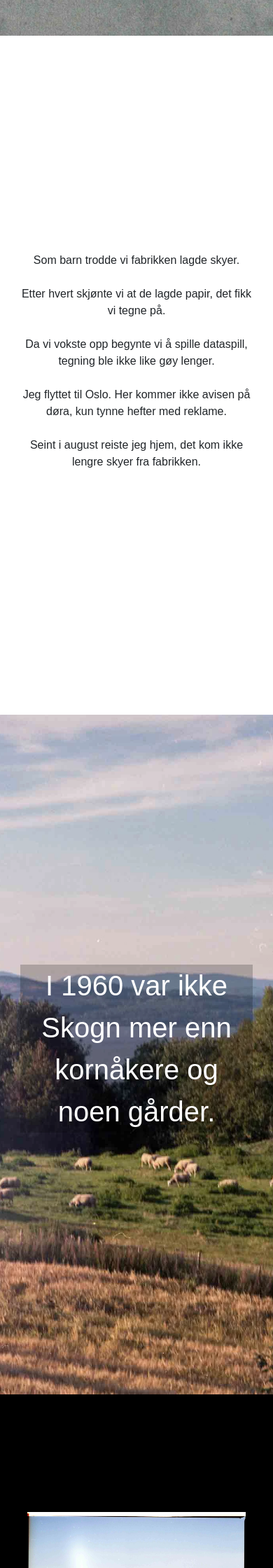
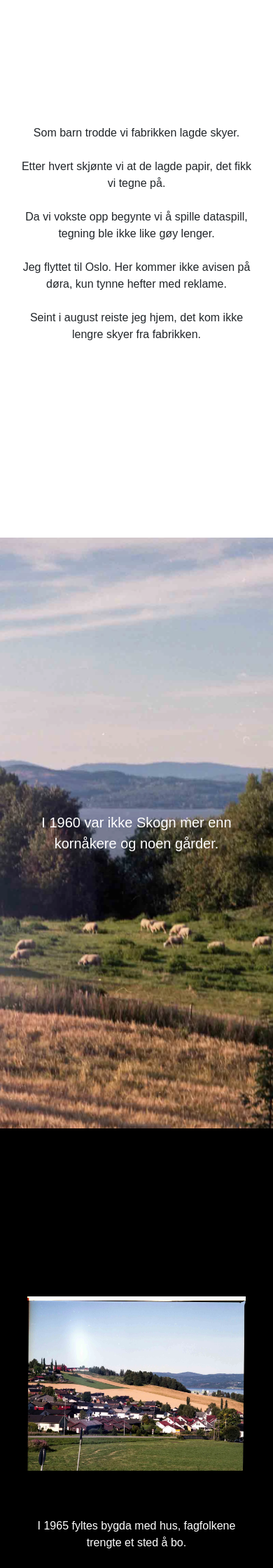
Before and after one commit to bekkos/wacker-release, a Flask app: template templates/article01.html in a window 390 px wide. Shown: the part 920-3160 px from the top of the page at 70% size. Run offline with Flask 2, Linux system fonts and the light colour scheme; the template is opened without the code that fills it, so the values that code supplies are empty; some libraries are stand-ins or nearby versions; some web fonts are replaced.

Commit message:
22.06.21

```diff
--- a/static/css/general.css
+++ b/static/css/general.css
@@ -92,6 +92,8 @@ a {
 
 
 
+
+
 /* MEDIA QUERIES */
 
 @media (max-width: 480px) {
--- /dev/null
+++ b/static/css/wFramework-general.css
@@ -0,0 +1,302 @@
+@import url("https://use.typekit.net/oxe7unb.css");
+/* GENERAL */
+* {
+    margin: 0;
+    padding: 0;
+    overflow-x: hidden;
+    font-family: 'adobe-bengali', sans-serif;
+    font-weight: 400;
+}
+
+.base {
+    width: 100%;
+    min-height: 100vh;
+}
+
+.stage {
+    width: 100%;
+    min-height: 100vh;
+}
+
+.credit {
+    width: 100%;
+}
+
+.back-button {
+    width: 100px;
+    height: 26px;
+    line-height: 26px;
+    background-color: white;
+    position: fixed;
+    top: 5px;
+    left: 5px;
+    display: flex;
+    justify-content: center;
+    align-items: center;
+    border-radius: 3px;
+    opacity: 0.2;
+    transition-duration: 1s;
+}
+
+.back-button:hover {
+    opacity: 1;
+    transition-duration: 1s;
+}
+
+/* --- */
+
+/* TEXT STYLE */
+.t-white {
+    color: white;
+}
+
+.t-black {
+    color: black;
+}
+
+.t-red {
+    color: red;
+}
+
+.t-bg-black {
+    background-color: rgba(0,0,0,0.4);
+    padding: 1vh 1vw;
+}
+
+.t-bg-white {
+    background-color: rgba(255,255,255,0.4);
+    padding: 1vh 1vw;
+}
+
+/* --- */
+
+/* BACKGROUND */
+.bg-white {
+    background-color: white;
+}
+
+.bg-black {
+    background-color: black;
+}
+
+.bg-image {
+    background-position: center;
+    background-size: cover;
+    background-repeat: no-repeat;
+}
+/* --- */
+
+/* TITLE CARD */
+.title {
+    display: flex;
+    justify-content: center;
+    align-items: center;
+    text-align: center;
+
+}
+
+.title h1 {
+    font-weight: 500 !important;
+    font-family: 'Avory-i-latin', sans-serif;
+    overflow-y: hidden;
+}
+/* --- */
+
+/* TEXT AND IMAGE */
+.text-image {
+    display: flex;
+    justify-content: space-around;
+    align-items: center;
+}
+
+.text-image img {
+    width: 30%;
+    object-fit: contain;
+}
+
+.text-image p {
+    width: 50%;
+    text-align: center;
+}
+/* --- */
+
+/* TEXT ONLY */
+.text {
+    display: flex;
+    justify-content: center;
+    align-items: center;
+    flex-wrap: wrap;
+    flex-direction: column;
+}
+
+.text p {
+    width: 50%;
+    margin: 2vh 0;
+    text-align: center;
+}
+/* --- */
+
+
+/* FONT SIZES */
+.t-small {
+    font-size: 1rem;
+}
+
+.t-medium-small {
+    font-size: 1.25rem;
+}
+
+.t-medium {
+    font-size: 1.5rem;
+}
+
+.t-medium-large {
+    font-size: 1.75rem;
+}
+
+.t-large {
+    font-size: 2rem;
+}
+
+/* --- */
+
+
+@media screen and (max-width: 1100px) {
+    .text-image {
+        justify-content: center;
+        align-items: center;
+        flex-direction: column;
+        flex-wrap: wrap;
+    }
+
+    .text-image img {
+        width: 70%;
+        object-fit: contain;
+    }
+
+    .text-image p {
+        width: 70%;
+        margin: 2vh;
+    }
+
+    .text p {
+        width: 70%;
+    }
+}
+
+@media screen and (max-width: 820px) {
+    .stage {
+        min-height: 100vh;
+    }
+
+    .text-image img {
+        width: 80%;
+        object-fit: contain;
+    }
+
+    .text-image p {
+        width: 85%;
+    }
+}
+
+@media screen and (max-width: 650px) {
+    .t-small {
+        font-size: 1rem;
+    }
+
+    .t-medium-small {
+        font-size: 1rem;
+    }
+
+    .t-medium {
+        font-size: 1.25rem;
+    }
+
+    .t-medium-large {
+        font-size: 1.50rem;
+    }
+
+    .t-large {
+        font-size: 1.75rem;
+    }
+}
+
+@media screen and (max-width: 530px) {
+    .text-image img {
+        margin: 4vh 0;
+    }
+
+    .text-image p {
+        margin: 4vh 0;
+    }
+
+    .t-small {
+        font-size: 1rem;
+    }
+
+    .t-medium-small {
+        font-size: 1rem;
+    }
+
+    .t-medium {
+        font-size: 1rem;
+    }
+
+    .t-medium-large {
+        font-size: 1.25rem;
+    }
+
+    .t-large {
+        font-size: 1.50rem;
+    }
+}
+
+@media screen and (max-width: 450px) {
+    .text p {
+        width: 85%;
+    }
+
+    .t-small {
+        font-size: 1rem;
+    }
+
+    .t-medium-small {
+        font-size: 1rem;
+    }
+
+    .t-medium {
+        font-size: 1rem;
+    }
+
+    .t-medium-large {
+        font-size: 1rem;
+    }
+
+    .t-large {
+        font-size: 1.25rem;
+    }
+}
+
+@media screen and (max-width: 370px) {
+
+
+    .t-small {
+        font-size: 1rem;
+    }
+
+    .t-medium-small {
+        font-size: 1rem;
+    }
+
+    .t-medium {
+        font-size: 1rem;
+    }
+
+    .t-medium-large {
+        font-size: 1rem;
+    }
+
+    .t-large {
+        font-size: 1rem;
+    }
+}
--- a/templates/article01.html
+++ b/templates/article01.html
@@ -1,26 +1,26 @@
 {% extends 'layout.html' %}
 
 {% block head %}
-<link rel="stylesheet" href="{{ url_for('static', filename='css/general-article.css') }}">
-<link rel="stylesheet" href="{{ url_for('static', filename='css/artikler/article01.css') }}">
-<script>
-    function back() {
-        window.location.href = "./";
-    }
-</script>
+<link rel="stylesheet" href="{{ url_for('static', filename='css/wFramework-general.css') }}">
 <title>Der de lager skyer</title>
 {% endblock %}
 
 {% block body %}
 <!-- Link preview bilde, ikke fjern -->
 <img src="/static/images/article01/1.jpg" style="display:none;position: absolute; top:0;left:0;" alt="">
+<script>
+    function back() {
+        window.location.href = "/";
+    }
+</script>
 <div class="back-button" onclick="back();">
     <a>Tilbake</a>
 </div>
-<div class="stage fs-ct" id="one">
-    <h2 data-aos="fade-up" data-aos-duration="2000">Der de lager skyer</h2>
+<div class="base">
+    <div class="stage title bg-image t-large t-white" style="background-image: url('/static/images/article01/1.jpg');">
+        <h1 data-aos="fade-up" data-aos-duration="2000">Der de lager skyer</h1>
     </div>
-<div class="stage fs-ct" id="two">
+    <div class="stage text t-medium-small">
         <p data-aos="fade-up" data-aos-duration="2000">
             Som barn trodde vi fabrikken lagde skyer. <br><br>
             Etter hvert skjønte vi at de lagde papir, det fikk vi tegne på. <br><br>
@@ -30,20 +30,20 @@
         </p>
     </div>
 
-<div class="stage fs-ct" id="three">
+    <div class="stage bg-image text t-white t-large" style="background-image: url('/static/images/article01/2.jpg');">
         <p data-aos="fade-up" data-aos-duration="2000" data-aos-delay="500" class="white-text-p-bg">
             I 1960 var ikke Skogn mer enn kornåkere og noen gårder.
         </p>
     </div>
 
-<div class="stage img-and-text" id="four">
+    <div class="stage text-image bg-black t-white t-medium-large">
         <img src="/static/images/article01/3.jpg" alt="" data-aos="fade-right" data-aos-duration="2000" >
         <p data-aos="fade-left" data-aos-duration="2000" data-aos-delay="500" class="white-text-p-bg">
             I 1965 fyltes bygda med hus, fagfolkene trengte et sted å bo.
         </p>
     </div>
 
-<div class="stage fs-ct" id="five">
+    <div class="stage bg-image text t-white t-large" style="background-image: url('/static/images/article01/4.jpg');">
         <p data-aos="fade-up" data-aos-duration="2000" data-aos-delay="500" class="white-text-p-bg">
             Tidlig på 60-tallet ønsket en gruppe skogeiere å etablere
             fabrikken for å få omsetning av tømmeret sitt lokalt. <br>
@@ -52,7 +52,7 @@
         </p>
     </div>
 
-<div class="stage" id="six">
+    <div class="stage text t-black t-medium">
         <p data-aos="zoom-in" data-aos-duration="2000" data-aos-delay="0">
             Det er ikke før nå, i voksen alder, at jeg ser fabrikken for det den er.
             Den har alltid vært en bauta i bygda. Kom man kjørende fra nord eller sør
@@ -77,13 +77,13 @@
         </p>
     </div>
 
-<div class="stage fs-ct" id="seven">
+    <div class="stage title bg-image t-large t-white" style="background-image: url('/static/images/article01/5.jpg');">
         <h2 data-aos="fade-up" data-aos-duration="2000" data-aos-delay="500">
             Fabrikken var pensum på skolen
         </h2>
     </div>
 
-<div class="stage img-and-text" id="eight">
+    <div class="stage text-image bg-white t-medium">
         <img src="/static/images/article01/6.jpg" alt="" data-aos="fade-right" data-aos-duration="2000" >
         <p data-aos="fade-left" data-aos-duration="2000" data-aos-delay="500">
             "En dag jeg jobbet med pakkemaskinene kom det en barneskoleklasse.
@@ -93,7 +93,7 @@
         </p>
     </div>
 
-<div class="stage img-and-text" id="nine">
+    <div class="stage text-image bg-white t-medium">
         <p data-aos="fade-right" data-aos-duration="2000" data-aos-delay="500">
             Oskar Pettersen og jeg vokste opp sammen, vi lekte Lars Monsen og James Bond i skogen.
             <br>
@@ -107,7 +107,7 @@
         <img src="/static/images/article01/7.jpg" alt="" data-aos="fade-left" data-aos-duration="2000" >
     </div>
 
-<div class="stage img-and-text" id="ten">
+    <div class="stage text-image bg-white t-medium">
         <img src="/static/images/article01/8.jpg" alt="" data-aos="fade-right" data-aos-duration="2000" >
         <p data-aos="fade-left" data-aos-duration="2000" data-aos-delay="500">
             Vi spilte fotball mellom de gamle husene bygget for fagfolkene.
@@ -121,13 +121,13 @@
         </p>
     </div>
 
-<div class="stage fs-ct" id="eleven">
-    <h2 data-aos="fade-up" data-aos-duration="2000" data-aos-delay="500">
+    <div class="stage title bg-image t-large t-white" style="background-image: url('/static/images/article01/9.jpg');">
+        <h1 class="t-bg-black" data-aos="fade-up" data-aos-duration="2000" data-aos-delay="500">
             "Disse hendene bygde fabrikken"
-    </h2>
+        </h1>
     </div>
 
-<div class="stage img-and-text" id="twelve">
+    <div class="stage text-image t-medium t-black">
         <img src="/static/images/article01/10.jpg" alt="" data-aos="fade-right" data-aos-duration="2000" >
         <p data-aos="fade-left" data-aos-duration="2000" data-aos-delay="500">
             Viggo Tostrup er 87 år gammel, han kom til Skogn fra Danmark i 1950.
@@ -139,7 +139,7 @@
         </p>
     </div>
 
-<div class="stage img-and-text" id="thirteen">
+    <div class="stage text-image t-medium t-black">
         <p data-aos="fade-right" data-aos-duration="2000" data-aos-delay="500">
             "Han som hadde jobben før meg fikk en stein i hodet og døde da."
             <br><br>
@@ -148,9 +148,9 @@
         <img src="/static/images/article01/11.jpg" alt="" data-aos="fade-left" data-aos-duration="2000" >
     </div>
 
-<div class="stage fs-ct" id="fourteen"></div>
+    <div class="stage bg-image" style="background-image: url('/static/images/article01/12.jpg');"></div>
 
-<div class="stage img-and-text" id="fifteen">
+    <div class="stage text-image t-medium t-black" id="fifteen">
         <p data-aos="fade-right" data-aos-duration="2000" data-aos-delay="500">
             "Det snakker vi ikke om nei"
             <br><br>
@@ -163,7 +163,7 @@
         <img src="/static/images/article01/13.jpg" alt="" data-aos="fade-left" data-aos-duration="2000" >
     </div>
 
-<div class="stage img-and-text" id="sixteen">
+    <div class="stage text-image t-medium">
         <img src="/static/images/article01/14.jpg" alt="" data-aos="fade-right" data-aos-duration="2000" >
         <p data-aos="fade-left" data-aos-duration="2000" data-aos-delay="500">
             Fabrikken gikk fort fullt i mange tiår.
@@ -174,35 +174,35 @@
         </p>
     </div>
 
-<div class="stage" id="seventeen">
+    <div class="stage text t-large">
         <p data-aos="fade-up" data-aos-duration="2000" data-aos-delay="700">"Din farfar jobbet der også."</p>
     </div>
 
-<div class="stage fs-ct" id="eighteen">
+    <div class="stage bg-image text t-large t-black" style="background-image: url('/static/images/article01/15.jpg');">
         <p data-aos="fade-up" data-aos-duration="2000" data-aos-delay="500">Men etterhvert stoppet etterspørselen</p>
     </div>
     <div class="" id="spacer" style="height: 50px; background: black;">
         <!-- <p data-aos="fade-up" data-aos-duration="2000" data-aos-delay="500">Det ble mørketid for fabrikken</p> -->
     </div>
-<div class="stage fs-ct" id="nineteen">
-    <p data-aos="fade-up" data-aos-duration="2000" data-aos-delay="500">
-        2017: <span>-5%</span>
+    <div class="stage title bg-image t-large t-white" style="background-image: url('/static/images/article01/16.jpg');">
+        <p class="t-bg-black" data-aos="fade-up" data-aos-duration="2000" data-aos-delay="500">
+            2017: <span class="t-red">-5%</span>
         </p>
     </div>
 
-<div class="stage fs-ct" id="twenty">
-    <p data-aos="fade-up" data-aos-duration="2000" data-aos-delay="500">
-        2018: <span>-5%</span>
+    <div class="stage title bg-image t-large t-white" style="background-image: url('/static/images/article01/17.jpg');">
+        <p class="t-bg-black" data-aos="fade-up" data-aos-duration="2000" data-aos-delay="500">
+            2018: <span class="t-red">-5%</span>
         </p>
     </div>
 
-<div class="stage fs-ct" id="twentyone">
-    <p data-aos="fade-up" data-aos-duration="2000" data-aos-delay="500">
-        2019: <span>-7%</span>
+    <div class="stage title bg-image t-large t-white" style="background-image: url('/static/images/article01/18.jpg');">
+        <p class="t-bg-black" data-aos="fade-up" data-aos-duration="2000" data-aos-delay="500">
+            2019: <span class="t-red">-7%</span>
         </p>
     </div>
 
-<div class="stage" id="twentytwo">
+    <div class="stage bg-black text t-white t-medium">
         <p data-aos="fade-up" data-aos-duration="2000" data-aos-delay="500">
             Så i 2020 kom covid-19, markedet stagnerte og lagrene fyltes opp.
             <br><br>
@@ -214,7 +214,7 @@
         </p>
     </div>
 
-<div class="stage img-and-text" id="twentythree">
+    <div class="stage text-image t-medium">
         <p data-aos="fade-right" data-aos-duration="2000" data-aos-delay="500">
             Sander Sørmo skal ta fagbrev i prosess og produksjon <br>
             på fabrikken i mai 2021.
@@ -228,7 +228,7 @@
         <img src="/static/images/article01/20.jpg" alt="" data-aos="fade-left" data-aos-duration="2000" >
     </div>
 
-<div class="stage img-and-text" id="twentyfour">
+    <div class="stage text-image t-medium">
         <img src="/static/images/article01/21.jpg" alt="" data-aos="fade-right" data-aos-duration="2000" >
         <p data-aos="fade-left" data-aos-duration="2000" data-aos-delay="500">
             "Med tanke på at det e ca 350 ansatte, hvis vi plutselig
@@ -237,7 +237,7 @@
         </p>
     </div>
 
-<div class="stage img-and-text" id="twentyfive">
+    <div class="stage text-image t-medium" id="twentyfive">
         <p data-aos="fade-right" data-aos-duration="2000" data-aos-delay="500">
             Faget prosess og produksjon var egentlig lagt
             ned på den lokale videregående skolen,
@@ -253,11 +253,11 @@
         <img src="/static/images/article01/22.jpg" alt="" data-aos="fade-left" data-aos-duration="2000" >
     </div>
 
-<div class="stage fs-ct" id="twentysix">
-    <p data-aos="fade-up" data-aos-duration="2000" data-aos-delay="500">"Snu Norske Skog inn mot fremtiden"</p>
+    <div class="stage bg-image title t-large t-white" style="background-image: url('/static/images/article01/23.jpg');">
+        <p class="t-bg-black" data-aos="fade-up" data-aos-duration="2000" data-aos-delay="500">"Snu Norske Skog inn mot fremtiden"</p>
     </div>
 
-<div class="stage img-and-text" id="twentyseven">
+    <div class="stage text-image t-medium">
         <img src="/static/images/article01/24.jpg" alt="" data-aos="fade-right" data-aos-duration="2000" >
         <p data-aos="fade-left" data-aos-duration="2000" data-aos-delay="500">
             Selve konsernet Norske Skog har gått konkurs, <br>
@@ -271,7 +271,7 @@
         </p>
     </div>
 
-<div class="stage img-and-text" id="twentyeight">
+    <div class="stage text-image t-medium">
         <p data-aos="fade-right" data-aos-duration="2000" data-aos-delay="500">
             Norske Skog Skogn skal prøve samle ressursene sine og bygge om maskinene
             til  å produsere <i>fiber</i>, et miljøvennelig råstoff for innpaking.
@@ -281,7 +281,7 @@
         <img src="/static/images/article01/25.jpg" alt="" data-aos="fade-left" data-aos-duration="2000" >
     </div>
 
-<div class="stage img-and-text" id="twentynine">
+    <div class="stage text-image t-medium">
         <img src="/static/images/article01/26.jpg" alt="" data-aos="fade-right" data-aos-duration="2000" >
         <p data-aos="fade-left" data-aos-duration="2000" data-aos-delay="500">
             I 2019 ble Bjørn Einar Ugedal administrerende
@@ -299,7 +299,7 @@
         </p>
     </div>
 
-<div class="stage" id="thrity">
+    <div class="stage text t-medium" >
         <p data-aos="fade-up" data-aos-duration="2000" data-aos-delay="500">
             "I '62 ble selvskapet stiftet, de satte seg sammen
             og 4 år senere startet den første papirmaskinen.
@@ -314,17 +314,16 @@
         </p>
     </div>
 
-<div class="stage fs-ct" id="thirtyone">
+    <div class="stage title t-large t-white" style="background-image: url('/static/images/article01/27.jpg');">
         <p data-aos="fade-up" data-aos-duration="2000" data-aos-delay="500">
             Igjen kommer det skyer fra Norske Skog.
         </p>
     </div>
 
-<div class="credit">
-    <section>
+    <div class="stage text t-black bg-white">
             <p>Tekst og foto: <a href="./om-oss">Sigve Bremer Mejdal</a></p>
             <p>Visualisering for web: <a href="./om-oss">Martin Isaksen Bekkos / Sigve Bremer Mejdal</a></p>
-    </section>
+    </div>
 </div>
 
 
--- a/templates/layout.html
+++ b/templates/layout.html
@@ -8,7 +8,8 @@
     <link href="https://unpkg.com/aos@2.3.1/dist/aos.css" rel="stylesheet">
     <script src="https://unpkg.com/aos@2.3.1/dist/aos.js"></script>
     <link rel="stylesheet" href="https://cdn.jsdelivr.net/npm/bootstrap-icons@1.4.1/font/bootstrap-icons.css">
-
+    <link rel="icon" href=" {{ url_for('static', filename='images/admin/LOGO.png') }} ">
+    <link rel="icon" href="../static/images/admin/LOGO_MIN_W.png">
     <link rel="stylesheet" href="{{ url_for('static', filename='css/general.css') }}">
     {% block head %}
     {% endblock %}
```
Also changed, not shown: static/css/index.css (+20 -0 lines), templates/index.html (+7 -1 lines), static/images/admin/LOGO.png (added), static/images/admin/LOGO_MIN.png (added), static/images/admin/LOGO_MIN_W.png (added), static/images/admin/LOGO_W.png (added). Lines whose indentation alone changed are shown as unchanged.
